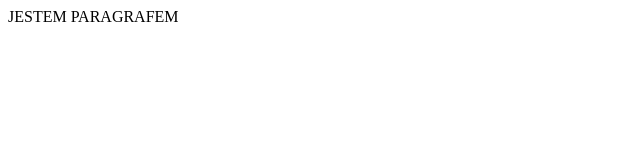
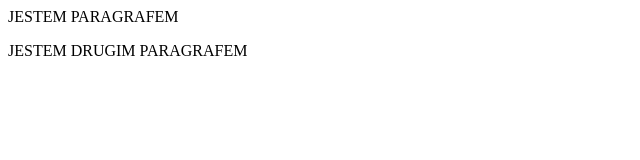
Before and after one commit to maciekpilat/gitjestgit, a plain HTML site: page index.html in a window 1280 px wide. Shown: the whole page, without its empty margins (0-640 px from the left). Drawn offline with Linux system fonts and the light colour scheme.

Commit message:
drugi parafraf

```diff
--- a/index.html
+++ b/index.html
@@ -1 +1,2 @@
 <p>JESTEM PARAGRAFEM</p>
+<p>JESTEM DRUGIM PARAGRAFEM</p>
```
